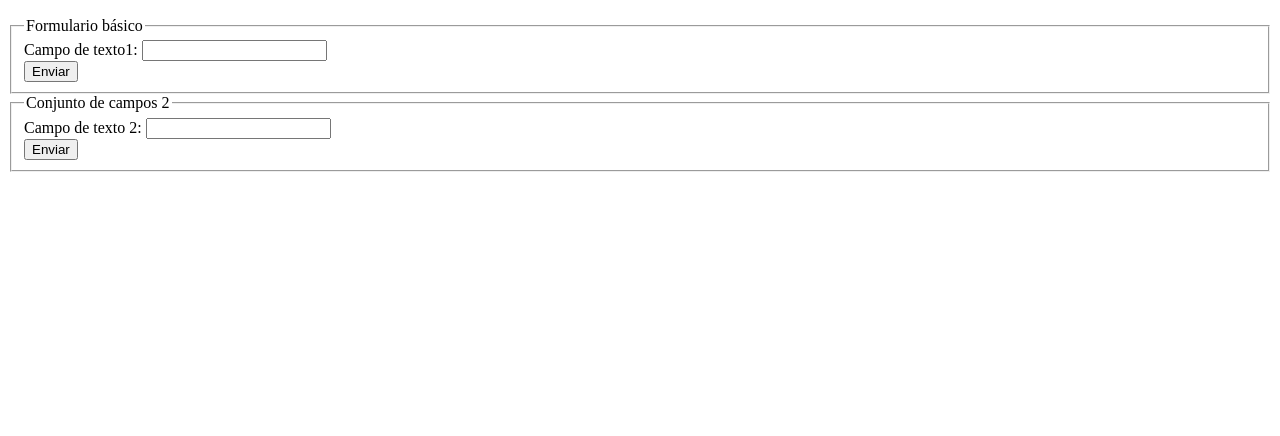
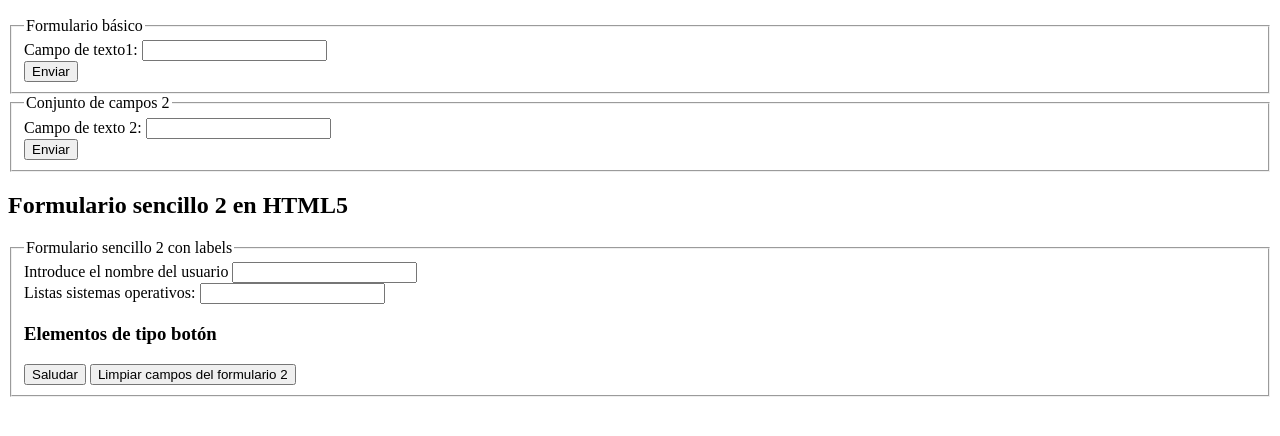
Before and after one commit to daniamfm26/UT1DIW, a plain HTML site: page Sesión 4 (23-09-2019)/Ejercicio 4Formularios.html in a window 1280 px wide. Shown: the part 110-546 px from the top of the page. Drawn offline with Linux system fonts and the light colour scheme.

Commit message:
Versión 1.1 de la sesion 4 formularios.

```diff
--- a/Sesión 4 (23-09-2019)/Ejercicio 4Formularios.html
+++ b/Sesión 4 (23-09-2019)/Ejercicio 4Formularios.html
@@ -23,5 +23,26 @@
             <input type="submit" name="botonenvio2" id="botonenvio2id" value="Enviar" >
         </fieldset>
     </form>
+
+    <h2>Formulario sencillo 2 en HTML5</h2>
+    <form name="formulario2" id="formulario2id" method="" action="">
+        <fieldset>
+            <legend>Formulario sencillo 2 con labels</legend>
+            <label for="idcampo3" id="etiqueta1">Introduce el nombre del usuario</label>
+            <input type="text" name="campotexto3" id="idcampo3">
+
+            <br>
+            Listas sistemas operativos: <input list="listaSSOO" id="listaSSOOinput">
+            <datalist id="listaSSOO">
+                <option value="Windows 10 H2 2019">Windows 10 H2 2019</option>
+                <option value="Ubuntu 20.04">Ubuntu 20.04</option>
+                <option value="Debian 10.0 Buster">Debian 10.0 Buster</option>
+            </datalist>
+
+            <h3>Elementos de tipo botón</h3>
+            <input type="button" onclick="alert('Hola a tod@s')" id="elementoboton1" value="Saludar">
+            <input type="reset" value="Limpiar campos del formulario 2" id="botonreset1">
+        </fieldset>
+    </form>
 </body>
 </html>
```
Also changed, not shown: Sesión 4 (23-09-2019)/boton codigo.PNG (added), Sesión 4 (23-09-2019)/boton html.PNG (added), Sesión 4 (23-09-2019)/boton reset codigo.PNG (added), Sesión 4 (23-09-2019)/boton reset html.PNG (added), Sesión 4 (23-09-2019)/formulario datalist codigo.png (added), Sesión 4 (23-09-2019)/formulario datalist.png (added), Sesión 4 (23-09-2019)/formulario2 codigo.PNG (added), Sesión 4 (23-09-2019)/formulario2 sencillo html.PNG (added), Sesión 4 (23-09-2019)/rama formularios 2.PNG (added), Sesión 4 (23-09-2019)/rama formularios.PNG (added).
